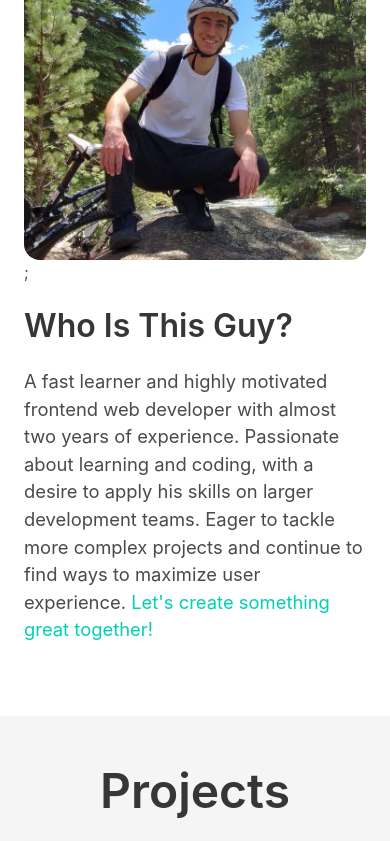
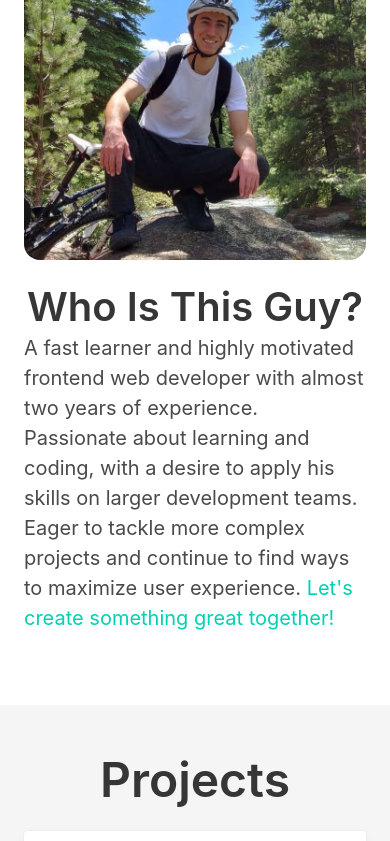
Before and after one commit to salymk/salym-portfolio, a React (Create React App) app: page / in a window 390 px wide. Shown: the part 1132-1973 px from the top of the page. Built offline with nearby package versions, Linux system fonts and the light colour scheme.

Commit message:
Added responsive sizes to text

```diff
--- a/src/sections/main-content/about/About.js
+++ b/src/sections/main-content/about/About.js
@@ -15,16 +15,18 @@ const About = () => {
 							src={Salym2}
 							alt='Salym Akhmedov in the mountains'
 						/>
-						;
 					</div>
 					<div className='column is-6 is-mobile'>
-						<h1 className='title is-3'>Who Is This Guy?</h1>
-						<p className='text-size mb-5'>
+						<h1 className='title is-3 mb-1 is-size-2-mobile has-text-centered-mobile'>
+							Who Is This Guy?
+						</h1>
+						<div className='content is-size-5-desktop is-size-6-tablet is-size-5-mobile'>
+							<p className='mb-5'>
 								A fast learner and highly motivated frontend web developer with
 								almost two years of experience. Passionate about learning and
 								coding, with a desire to apply his skills on larger development
-							teams. Eager to tackle more complex projects and continue to find
-							ways to maximize user experience.
+								teams. Eager to tackle more complex projects and continue to
+								find ways to maximize user experience.
 								<a classNameName='has-text-primary'>
 									{' '}
 									Let's create something great together!
@@ -34,6 +36,7 @@ const About = () => {
 					</div>
 				</div>
 			</div>
+		</div>
 	);
 };
 
```
Lines whose indentation alone changed are shown as unchanged.
